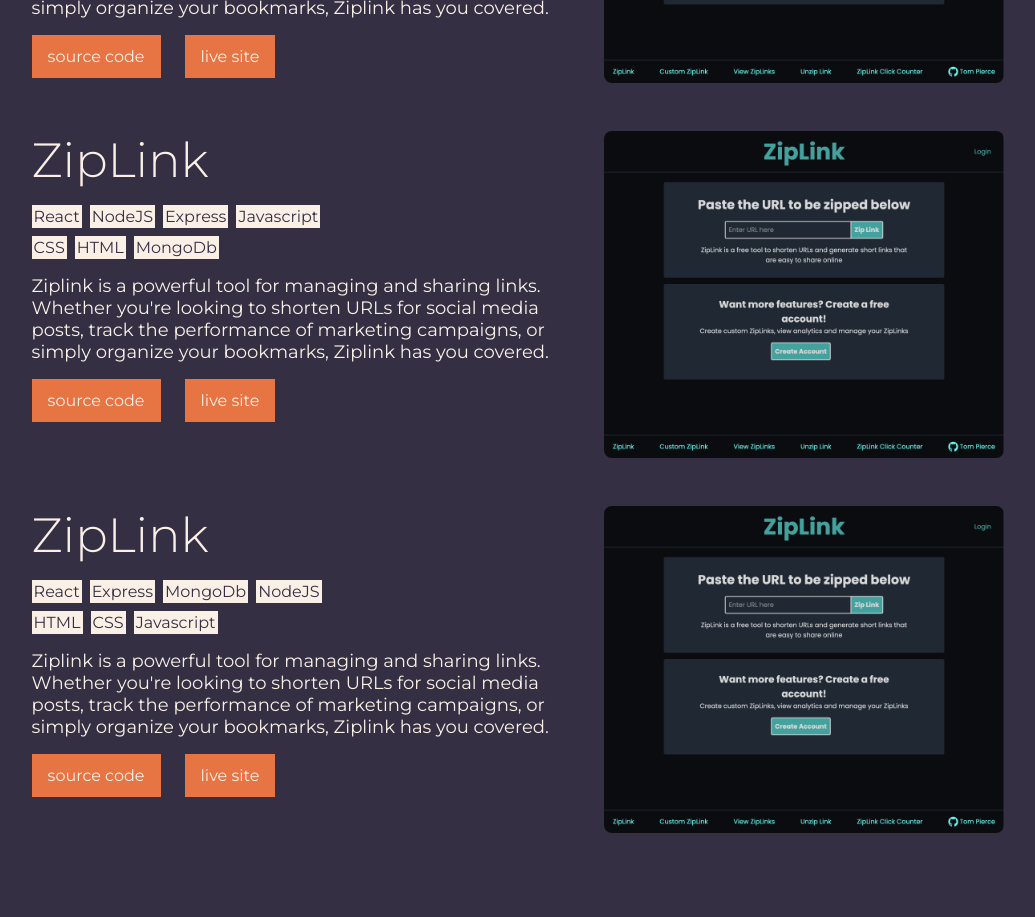
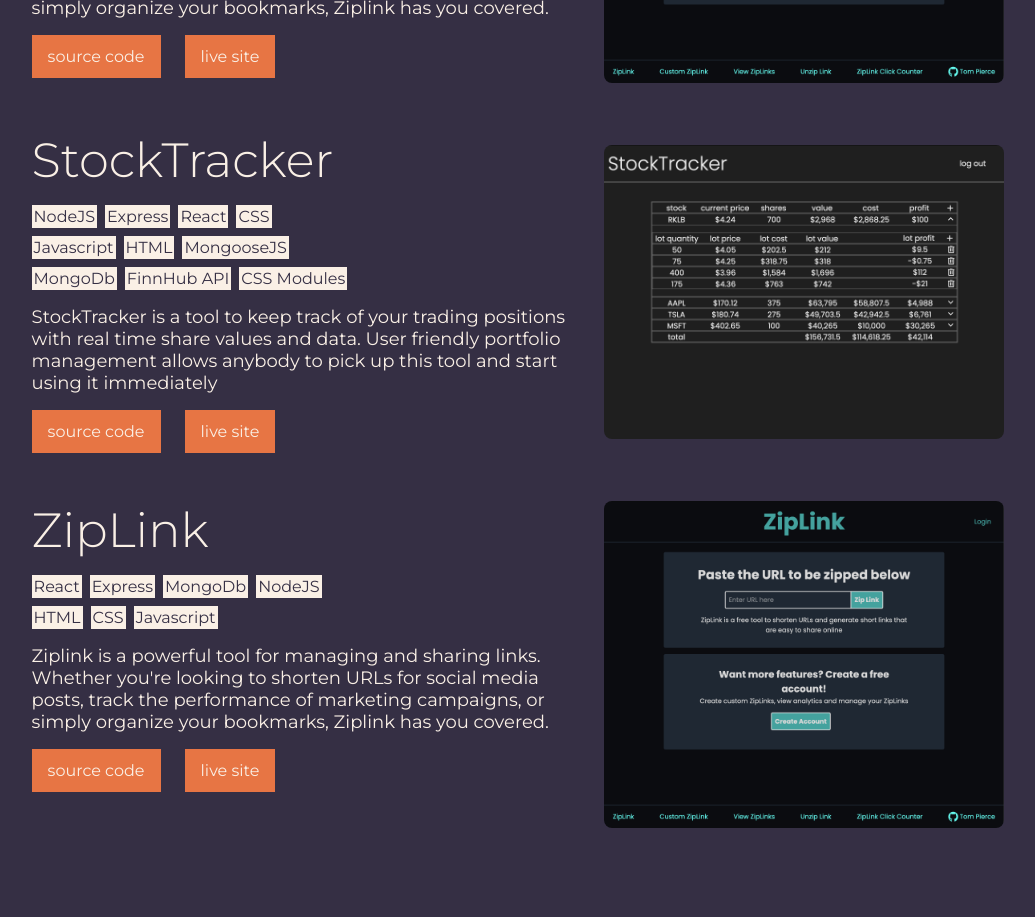
Before and after one commit to Tom-Pierce/portfolio, a React (Vite) app: page / in a window 1280 px wide. Shown: the part 1360-2277 px from the top of the page, without its empty margins (122-1157 px from the left). Built offline with nearby package versions, Linux system fonts and the light colour scheme.

Commit message:
add stockTracker project

```diff
--- a/src/components/Projects.jsx
+++ b/src/components/Projects.jsx
@@ -1,6 +1,7 @@
 import styles from "../css/Projects.module.css";
 import ProjectCard from "./ProjectCard";
-import ZipLinkImg from "../assets/ziplinkImg.png";
+import zipLinkImg from "../assets/ziplinkImg.png";
+import stockTrackerImg from "../assets/stockTrackerImg.png";
 
 const Projects = () => {
   return (
@@ -26,27 +27,30 @@ const Projects = () => {
             ]}
             github={"https://github.com/Tom-Pierce/ziplink-client"}
             liveSite={"https://ziplink.xyz"}
-            projectImg={ZipLinkImg}
+            projectImg={zipLinkImg}
           />
         </li>
         <li>
           <ProjectCard
-            name={"ZipLink"}
+            name={"StockTracker"}
             description={
-              "Ziplink is a powerful tool for managing and sharing links. Whether you're looking to shorten URLs for social media posts, track the performance of marketing campaigns, or simply organize your bookmarks, Ziplink has you covered."
+              "StockTracker is a tool to keep track of your trading positions with real time share values and data. User friendly portfolio management allows anybody to pick up this tool and start using it immediately"
             }
             techStack={[
-              "React",
               "NodeJS",
               "Express",
+              "React",
+              "CSS",
               "Javascript",
-              "CSS",
               "HTML",
+              "MongooseJS",
               "MongoDb",
+              "FinnHub API",
+              "CSS Modules",
             ]}
             github={"https://github.com/Tom-Pierce/ziplink-client"}
             liveSite={"https://ziplink.xyz"}
-            projectImg={ZipLinkImg}
+            projectImg={stockTrackerImg}
           />
         </li>
 
@@ -67,7 +71,7 @@ const Projects = () => {
             ]}
             github={"https://github.com/Tom-Pierce/ziplink-client"}
             liveSite={"https://ziplink.xyz"}
-            projectImg={ZipLinkImg}
+            projectImg={zipLinkImg}
           />
         </li>
       </ul>
```
Also changed, not shown: src/assets/stockTrackerImg.png (added).
